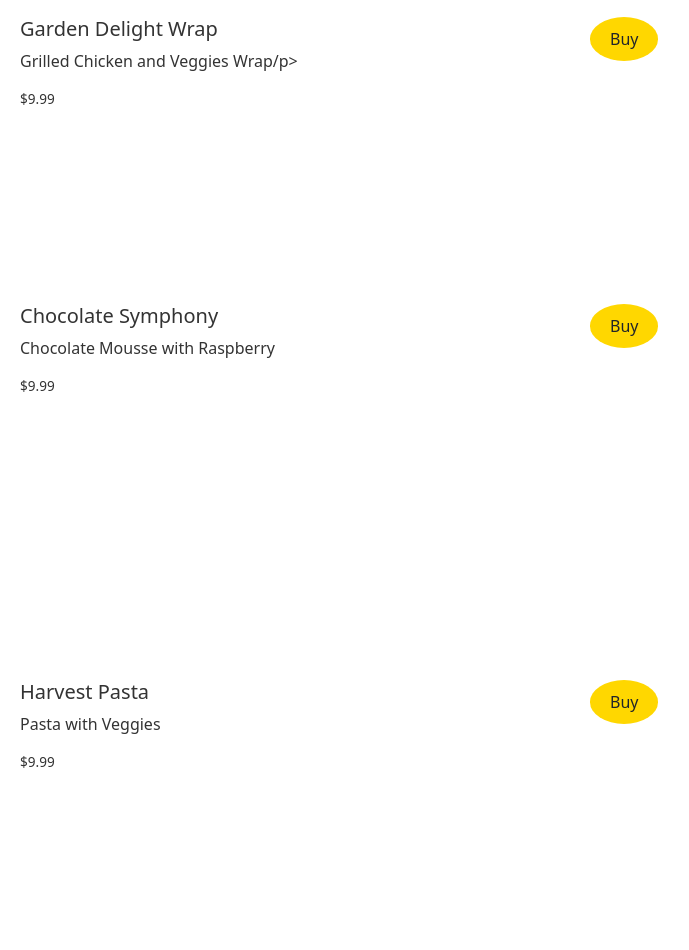
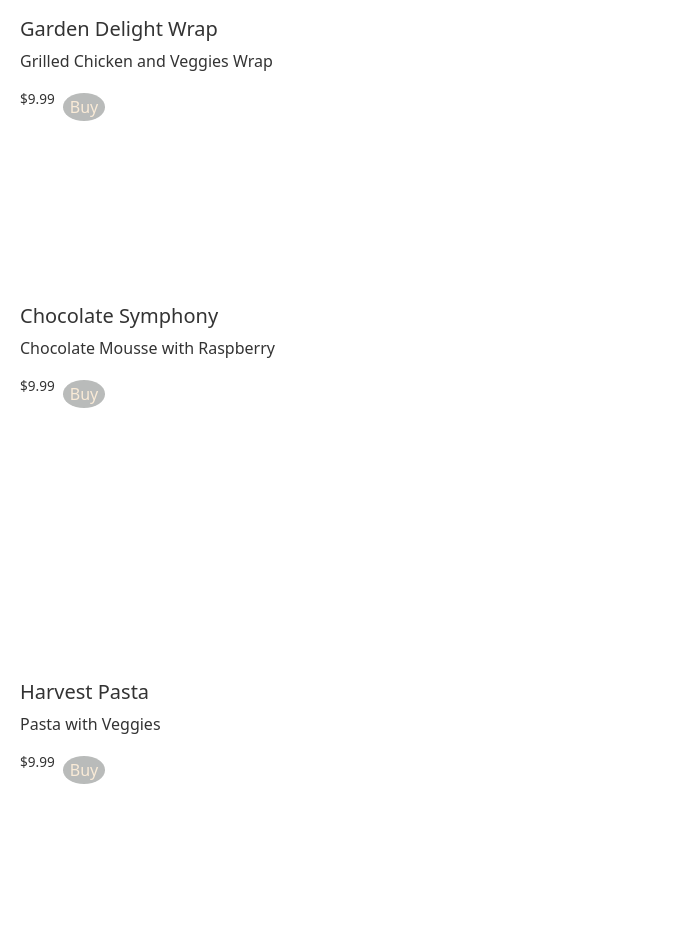
Before and after one commit to UTHasandhu/cs378-p1, a plain HTML site: page index.html in a window 1280 px wide. Shown: the part 450-1400 px from the top of the page, 442-1131 px from the left. Drawn offline with nearby package versions, Linux system fonts and the light colour scheme.

Commit message:
Change Buttons

```diff
--- a/index.html
+++ b/index.html
@@ -24,7 +24,7 @@
           <h1 class="title">Cafe Delight</h1>
         </div>
       </div>
-      <div class="row">
+      <div class="row align-items-center">
         <div class="col">
           <p class="tagline">Delicious, From-Scratch Recipes Close at Hand</p>
           <p class="motto">The freshest choice at UT</p>
@@ -51,13 +51,14 @@
         </div>
         <div class="col-6">
             <h3 class="item-title">Garden Delight Wrap</h3>
-          <p class="item-description">Grilled Chicken and Veggies Wrap/p>
-          <p class="item-price">$9.99</p>
-        </div>
-        <div class="col-2">
+            <p class="item-description">Grilled Chicken and Veggies Wrap</p>
+            <div class="d-flex align-items-center">
+                <p class="item-price me-2">$9.99</p>
                 <button class="btn buy-button">Buy</button>
             </div>
         </div>
+      </div>
+
       <!-- Menu Item 3 -->
       <div class="row menu-item">
         <div class="col-4">
@@ -66,12 +67,13 @@
         <div class="col-6">
             <h3 class="item-title">Chocolate Symphony</h3>
             <p class="item-description">Chocolate Mousse with Raspberry</p>
-          <p class="item-price">$9.99</p>
-        </div>
-        <div class="col-2">
+            <div class="d-flex align-items-center">
+                <p class="item-price me-2">$9.99</p>
                 <button class="btn buy-button">Buy</button>
             </div>
         </div>
+      </div>
+
       <!-- Menu Item 4 -->
       <div class="row menu-item">
         <div class="col-4">
@@ -80,10 +82,10 @@
         <div class="col-6">
             <h3 class="item-title">Harvest Pasta</h3>
             <p class="item-description">Pasta with Veggies</p>
-          <p class="item-price">$9.99</p>
+            <div class="d-flex align-items-center">
+                <p class="item-price me-2">$9.99</p>
+                <button class="btn buy-button">Buy</button>
             </div>
-        <div class="col-2">
-          <button class="btn buy-button">Buy</button>
         </div>
       </div>
     </div>
--- a/style.css
+++ b/style.css
@@ -44,8 +44,9 @@ body {
 }
 
 .buy-button {
-    border-radius: 50%; /* Round buttons */
-    background-color: #FFD700; /* Different background color */
+    border-radius: 90%; /* Round buttons */
+    background-color: #b9bbba;
+    color: antiquewhite;
     border: none;
-    padding: 10px 20px; /* Adjust as needed for size */
+    padding: 2px 7px; /* Adjust as needed for size */
 }
```
Lines whose indentation alone changed are shown as unchanged.
